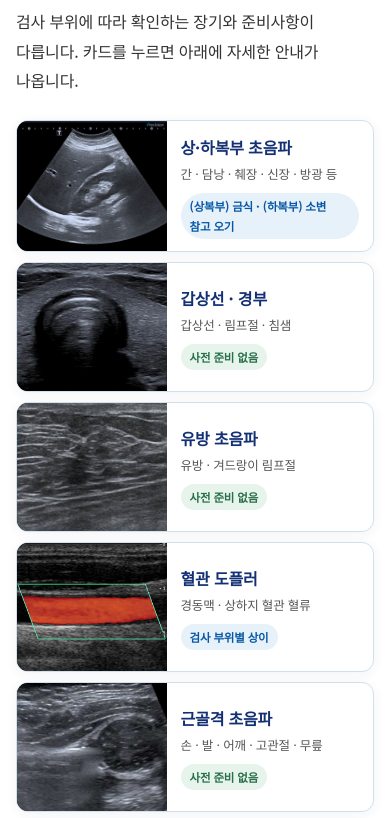
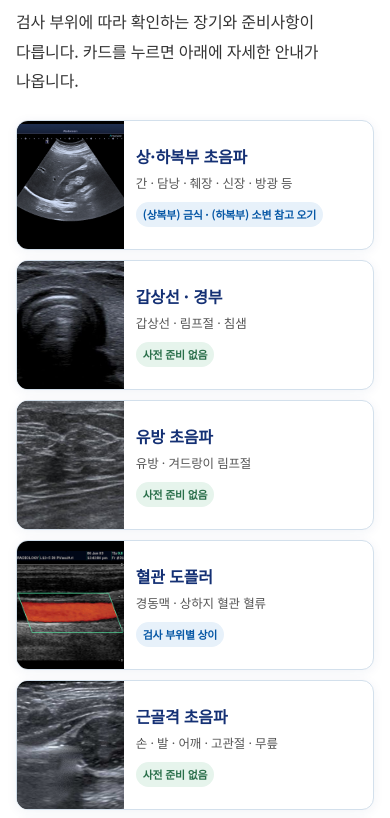
Before and after one commit to hyumc-us/hyumc-us.github.io, a plain HTML site: page exam/index.html in a window 390 px wide. Shown: the part 1186-2004 px from the top of the page. Drawn offline with Linux system fonts and the light colour scheme.

Commit message:
v55: one-line prep chip on mobile cards
Co-Authored-By: Claude Sonnet 5.5 <noreply@anthropic.com>

```diff
--- a/assets/style.css
+++ b/assets/style.css
@@ -1011,3 +1011,10 @@ body .ft details.ddm summary{border-radius:0}
   .ex-sum:not(.wide3){display:flex;flex-wrap:wrap;justify-content:space-between;align-items:center;gap:12px 40px}
   .ex-sum:not(.wide3)>div{flex:0 0 auto}
 }
+
+/* ===== v55: 모바일 검사 종류 카드 - 준비 칩을 한 줄로 ===== */
+@media(max-width:640px){
+  .tcard .timg{flex:0 0 30%}
+  .tcard .tb{padding:10px 10px 10px 12px}
+  .tcard .tb .chip2{white-space:nowrap;font-size:max(9.5px,2.8vw);padding:3px 7px;letter-spacing:-.02em}
+}
```
